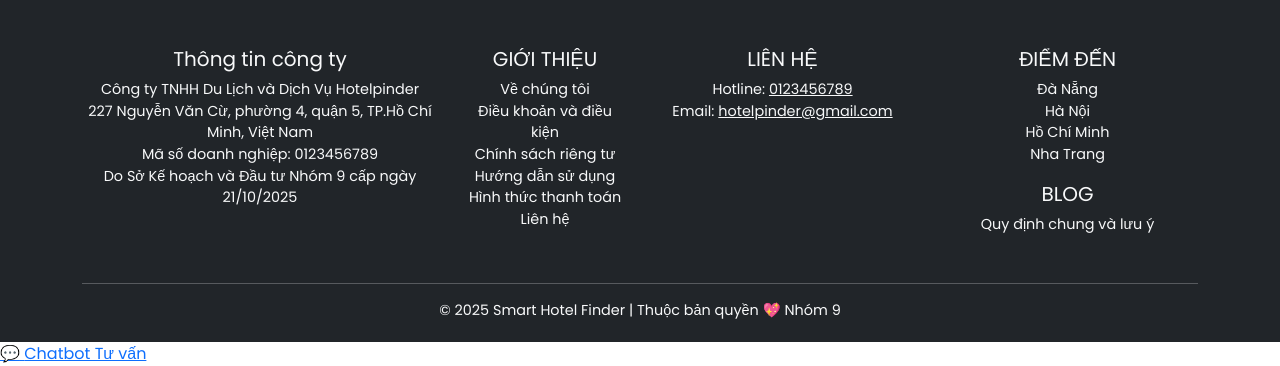
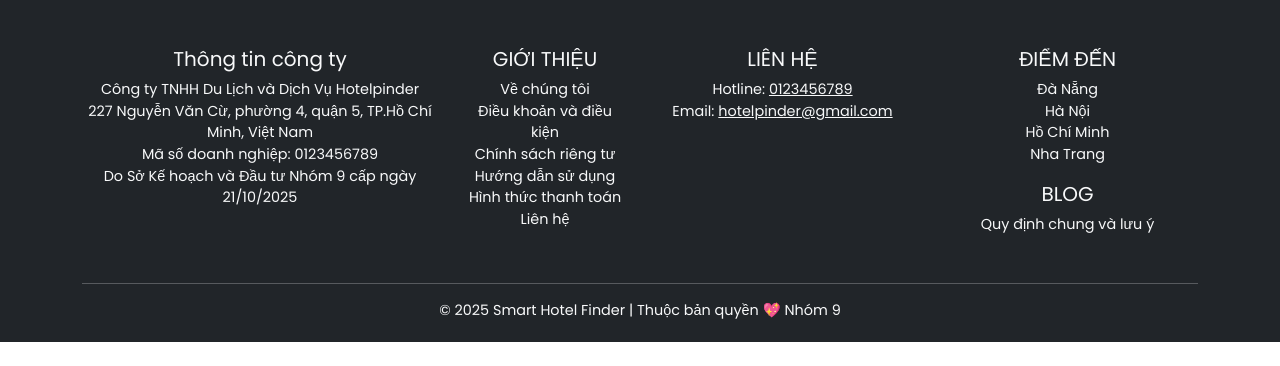
Before and after one commit to DoKhacThanhCong/Group-09-Hotel-recommendation, a Python web app: template templates/index.html in a window 1280 px wide. Shown: the part 1915-2281 px from the top of the page. After the commit the page ends 2257 px from the top, so only its background shows below. Run offline with Jinja, Linux system fonts and the light colour scheme; the template is opened without the code that fills it, so the values that code supplies are empty.

Commit message:
Update index.html

```diff
--- a/templates/index.html
+++ b/templates/index.html
@@ -614,12 +614,5 @@
 
 
     <script src="https://cdn.jsdelivr.net/npm/bootstrap@5.3.0/dist/js/bootstrap.bundle.min.js"></script>
-
-    <div class="chatbot-floating-btn">
-        <a href="/chatbot" class="floating-btn">
-            <span class="btn-icon">💬</span>
-            <span class="btn-text">Chatbot Tư vấn</span>
-        </a>
-    </div>
 </body>
 </html>
```
